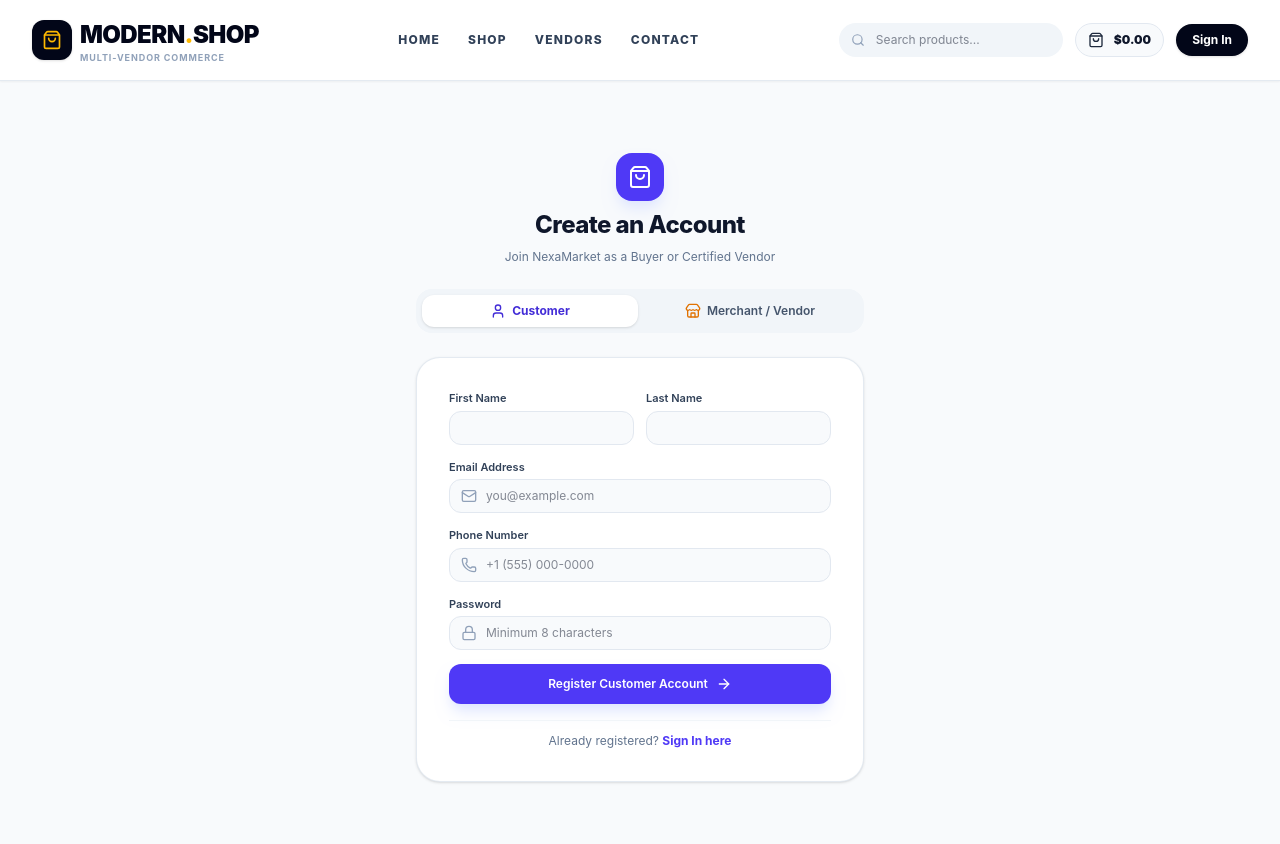
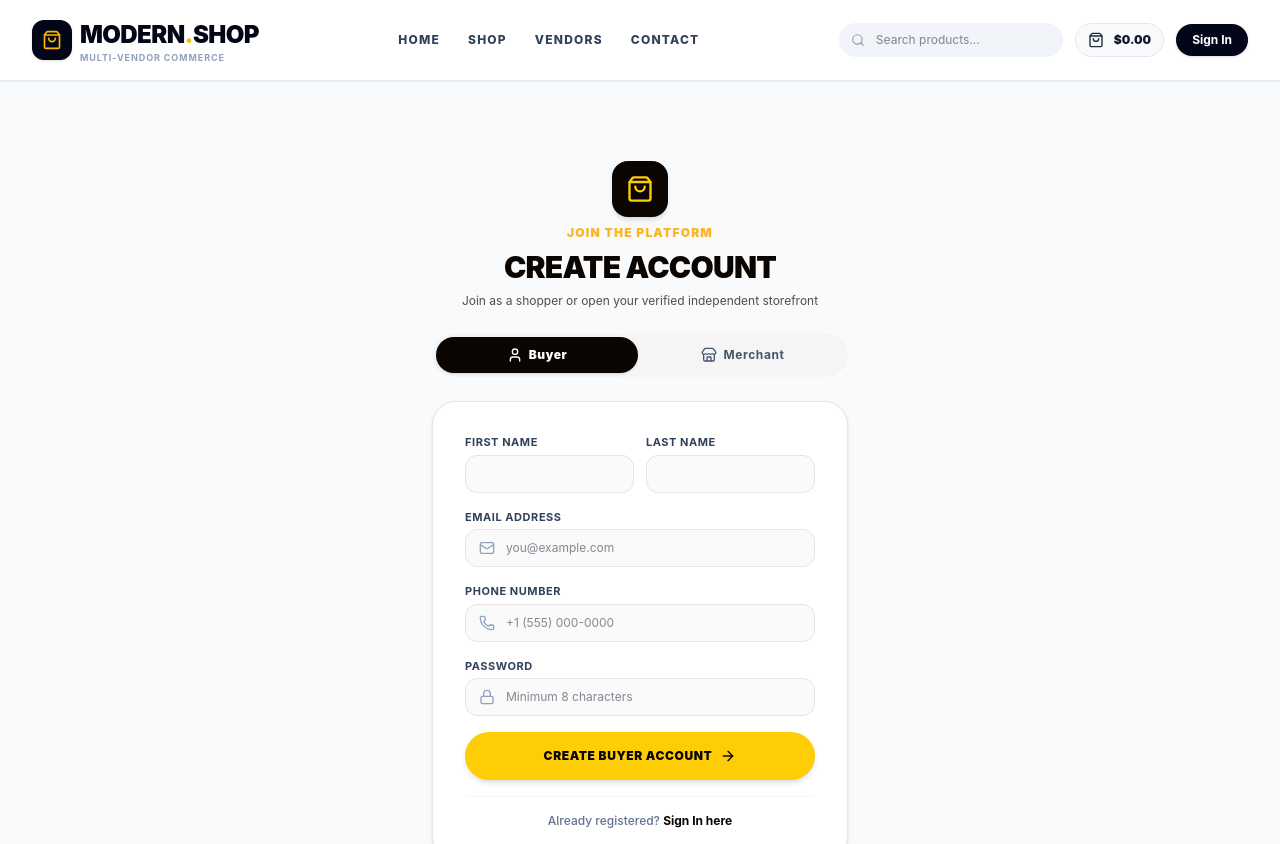
Before and after one commit to baizo7/E-Commerce_NC, a React (Vite) app in the folder frontend/: page /register in a window 1280 px wide. Shown: the top 844 px of the page. Built offline with nearby package versions, Linux system fonts and the light colour scheme; the HTML template or start-up script is replaced by a standard one.

Commit message:
style: align auth login and register pages with Blocksy Modern Shop design

```diff
--- a/frontend/src/pages/auth/LoginPage.tsx
+++ b/frontend/src/pages/auth/LoginPage.tsx
@@ -28,49 +28,50 @@ export const LoginPage: React.FC = () => {
   };
 
   return (
-    <div className="max-w-md mx-auto py-10 space-y-8">
+    <div className="max-w-md mx-auto py-12 px-4 space-y-8">
       <div className="text-center space-y-2">
-        <div className="w-12 h-12 rounded-2xl bg-indigo-600 text-white flex items-center justify-center mx-auto shadow-lg shadow-indigo-100">
-          <ShoppingBag className="w-6 h-6" />
+        <div className="w-14 h-14 rounded-2xl bg-[#0a0500] text-[#ffcd05] flex items-center justify-center mx-auto shadow-md">
+          <ShoppingBag className="w-7 h-7" />
         </div>
-        <h1 className="text-2xl font-extrabold text-slate-900 tracking-tight">Sign In to NexaMarket</h1>
-        <p className="text-xs text-slate-500">Access your customer, vendor, or administration portal</p>
+        <span className="text-xs font-black uppercase tracking-widest text-[#fcb424] block">Account Access</span>
+        <h1 className="text-3xl font-black text-[#0a0500] uppercase tracking-tight">Sign In</h1>
+        <p className="text-xs text-[#504e4a]">Access your customer profile or merchant administration</p>
       </div>
 
-      <div className="bg-white border border-slate-200/90 rounded-3xl p-6 sm:p-8 shadow-sm space-y-5">
+      <div className="bg-white border border-neutral-200/90 rounded-3xl p-6 sm:p-8 shadow-sm space-y-6">
         {error && (
-          <div className="p-3 bg-rose-50 text-rose-700 text-xs rounded-xl font-medium border border-rose-200">
+          <div className="p-3.5 bg-rose-50 text-rose-800 text-xs rounded-xl font-medium border border-rose-200">
             {error}
           </div>
         )}
 
         <form onSubmit={handleSubmit} className="space-y-4">
           <div>
-            <label className="block text-xs font-semibold text-slate-700 mb-1">Email Address</label>
+            <label className="block text-xs font-bold uppercase tracking-wider text-slate-700 mb-1.5">Email Address</label>
             <div className="relative">
-              <Mail className="absolute left-3.5 top-1/2 -translate-y-1/2 w-4 h-4 text-slate-400" />
+              <Mail className="absolute left-4 top-1/2 -translate-y-1/2 w-4 h-4 text-slate-400" />
               <input
                 type="email"
                 required
                 placeholder="you@example.com"
                 value={email}
                 onChange={(e) => setEmail(e.target.value)}
-                className="w-full pl-10 pr-4 py-2.5 text-xs bg-slate-50 border border-slate-200 rounded-xl outline-none focus:border-indigo-500 focus:bg-white transition"
+                className="w-full pl-11 pr-4 py-3 text-xs bg-neutral-50 border border-neutral-200 rounded-xl outline-none focus:border-[#0a0500] focus:bg-white transition"
               />
             </div>
           </div>
 
           <div>
-            <label className="block text-xs font-semibold text-slate-700 mb-1">Password</label>
+            <label className="block text-xs font-bold uppercase tracking-wider text-slate-700 mb-1.5">Password</label>
             <div className="relative">
-              <Lock className="absolute left-3.5 top-1/2 -translate-y-1/2 w-4 h-4 text-slate-400" />
+              <Lock className="absolute left-4 top-1/2 -translate-y-1/2 w-4 h-4 text-slate-400" />
               <input
                 type="password"
                 required
                 placeholder="••••••••"
                 value={password}
                 onChange={(e) => setPassword(e.target.value)}
-                className="w-full pl-10 pr-4 py-2.5 text-xs bg-slate-50 border border-slate-200 rounded-xl outline-none focus:border-indigo-500 focus:bg-white transition"
+                className="w-full pl-11 pr-4 py-3 text-xs bg-neutral-50 border border-neutral-200 rounded-xl outline-none focus:border-[#0a0500] focus:bg-white transition"
               />
             </div>
           </div>
@@ -78,16 +79,16 @@ export const LoginPage: React.FC = () => {
           <button
             type="submit"
             disabled={submitting}
-            className="w-full py-3 bg-indigo-600 hover:bg-indigo-700 text-white font-semibold text-xs rounded-xl shadow-lg shadow-indigo-100 flex items-center justify-center gap-2 transition disabled:opacity-50"
+            className="w-full py-4 bg-[#ffcd05] hover:bg-[#fcb424] text-[#0a0500] font-black uppercase tracking-wider text-xs rounded-full shadow-md hover:shadow-lg flex items-center justify-center gap-2 transition disabled:opacity-50"
           >
             {submitting ? 'Authenticating...' : 'Sign In'}
             <ArrowRight className="w-4 h-4" />
           </button>
         </form>
 
-        <div className="pt-4 border-t border-slate-100 text-center text-xs text-slate-500">
+        <div className="pt-4 border-t border-neutral-100 text-center text-xs text-slate-500 font-medium">
           Don't have an account yet?{' '}
-          <Link to="/register" className="font-bold text-indigo-600 hover:underline">
+          <Link to="/register" className="font-bold text-[#0a0500] hover:underline">
             Register here
           </Link>
         </div>
--- a/frontend/src/pages/auth/RegisterPage.tsx
+++ b/frontend/src/pages/auth/RegisterPage.tsx
@@ -57,140 +57,141 @@ export const RegisterPage: React.FC = () => {
   };
 
   return (
-    <div className="max-w-md mx-auto py-10 space-y-6">
+    <div className="max-w-md mx-auto py-12 px-4 space-y-6">
       <div className="text-center space-y-2">
-        <div className="w-12 h-12 rounded-2xl bg-indigo-600 text-white flex items-center justify-center mx-auto shadow-lg shadow-indigo-100">
-          <ShoppingBag className="w-6 h-6" />
+        <div className="w-14 h-14 rounded-2xl bg-[#0a0500] text-[#ffcd05] flex items-center justify-center mx-auto shadow-md">
+          <ShoppingBag className="w-7 h-7" />
         </div>
-        <h1 className="text-2xl font-extrabold text-slate-900 tracking-tight">Create an Account</h1>
-        <p className="text-xs text-slate-500">Join NexaMarket as a Buyer or Certified Vendor</p>
+        <span className="text-xs font-black uppercase tracking-widest text-[#fcb424] block">Join The Platform</span>
+        <h1 className="text-3xl font-black text-[#0a0500] uppercase tracking-tight">Create Account</h1>
+        <p className="text-xs text-[#504e4a]">Join as a shopper or open your verified independent storefront</p>
       </div>
 
       {/* Role Switcher Tabs */}
-      <div className="bg-slate-100 p-1.5 rounded-2xl grid grid-cols-2 gap-1 text-xs font-semibold">
+      <div className="bg-neutral-100 p-1 rounded-full grid grid-cols-2 gap-1 text-xs font-bold uppercase tracking-wider">
         <button
           type="button"
           onClick={() => setRole('CUSTOMER')}
-          className={`py-2 rounded-xl transition flex items-center justify-center gap-1.5 ${
-            role === 'CUSTOMER' ? 'bg-white text-indigo-700 shadow-sm font-bold' : 'text-slate-600 hover:text-slate-900'
+          className={`py-2.5 rounded-full transition flex items-center justify-center gap-1.5 ${
+            role === 'CUSTOMER' ? 'bg-[#0a0500] text-white shadow-sm font-black' : 'text-slate-600 hover:text-slate-900'
           }`}
         >
           <UserIcon className="w-4 h-4" />
-          Customer
+          Buyer
         </button>
         <button
           type="button"
           onClick={() => setRole('VENDOR')}
-          className={`py-2 rounded-xl transition flex items-center justify-center gap-1.5 ${
-            role === 'VENDOR' ? 'bg-white text-amber-700 shadow-sm font-bold' : 'text-slate-600 hover:text-slate-900'
+          className={`py-2.5 rounded-full transition flex items-center justify-center gap-1.5 ${
+            role === 'VENDOR' ? 'bg-[#ffcd05] text-[#0a0500] shadow-sm font-black' : 'text-slate-600 hover:text-slate-900'
           }`}
         >
-          <Store className="w-4 h-4 text-amber-600" />
-          Merchant / Vendor
+          <Store className="w-4 h-4" />
+          Merchant
         </button>
       </div>
 
-      <div className="bg-white border border-slate-200/90 rounded-3xl p-6 sm:p-8 shadow-sm space-y-4">
+      <div className="bg-white border border-neutral-200/90 rounded-3xl p-6 sm:p-8 shadow-sm space-y-4">
         {error && (
-          <div className="p-3 bg-rose-50 text-rose-700 text-xs rounded-xl font-medium border border-rose-200 whitespace-pre-line">
+          <div className="p-3.5 bg-rose-50 text-rose-800 text-xs rounded-xl font-medium border border-rose-200 whitespace-pre-line">
             {error}
           </div>
         )}
 
-        <form onSubmit={handleSubmit} className="space-y-3.5">
+        <form onSubmit={handleSubmit} className="space-y-4">
           <div className="grid grid-cols-2 gap-3">
             <div>
-              <label className="block text-[11px] font-semibold text-slate-700 mb-1">First Name</label>
+              <label className="block text-[11px] font-bold uppercase tracking-wider text-slate-700 mb-1">First Name</label>
               <input
                 type="text"
                 required
                 value={formData.first_name}
                 onChange={(e) => setFormData({ ...formData, first_name: e.target.value })}
-                className="w-full px-3 py-2 text-xs bg-slate-50 border border-slate-200 rounded-xl outline-none focus:border-indigo-500 focus:bg-white"
+                className="w-full px-3.5 py-2.5 text-xs bg-neutral-50 border border-neutral-200 rounded-xl outline-none focus:border-[#0a0500] focus:bg-white transition"
               />
             </div>
             <div>
-              <label className="block text-[11px] font-semibold text-slate-700 mb-1">Last Name</label>
+              <label className="block text-[11px] font-bold uppercase tracking-wider text-slate-700 mb-1">Last Name</label>
               <input
                 type="text"
                 required
                 value={formData.last_name}
                 onChange={(e) => setFormData({ ...formData, last_name: e.target.value })}
-                className="w-full px-3 py-2 text-xs bg-slate-50 border border-slate-200 rounded-xl outline-none focus:border-indigo-500 focus:bg-white"
+                className="w-full px-3.5 py-2.5 text-xs bg-neutral-50 border border-neutral-200 rounded-xl outline-none focus:border-[#0a0500] focus:bg-white transition"
               />
             </div>
           </div>
 
           <div>
-            <label className="block text-[11px] font-semibold text-slate-700 mb-1">Email Address</label>
+            <label className="block text-[11px] font-bold uppercase tracking-wider text-slate-700 mb-1">Email Address</label>
             <div className="relative">
-              <Mail className="absolute left-3 top-1/2 -translate-y-1/2 w-4 h-4 text-slate-400" />
+              <Mail className="absolute left-3.5 top-1/2 -translate-y-1/2 w-4 h-4 text-slate-400" />
               <input
                 type="email"
                 required
                 placeholder="you@example.com"
                 value={formData.email}
                 onChange={(e) => setFormData({ ...formData, email: e.target.value })}
-                className="w-full pl-9 pr-3 py-2 text-xs bg-slate-50 border border-slate-200 rounded-xl outline-none focus:border-indigo-500 focus:bg-white"
+                className="w-full pl-10 pr-3.5 py-2.5 text-xs bg-neutral-50 border border-neutral-200 rounded-xl outline-none focus:border-[#0a0500] focus:bg-white transition"
               />
             </div>
           </div>
 
           <div>
-            <label className="block text-[11px] font-semibold text-slate-700 mb-1">Phone Number</label>
+            <label className="block text-[11px] font-bold uppercase tracking-wider text-slate-700 mb-1">Phone Number</label>
             <div className="relative">
-              <Phone className="absolute left-3 top-1/2 -translate-y-1/2 w-4 h-4 text-slate-400" />
+              <Phone className="absolute left-3.5 top-1/2 -translate-y-1/2 w-4 h-4 text-slate-400" />
               <input
                 type="tel"
                 placeholder="+1 (555) 000-0000"
                 value={formData.phone}
                 onChange={(e) => setFormData({ ...formData, phone: e.target.value })}
-                className="w-full pl-9 pr-3 py-2 text-xs bg-slate-50 border border-slate-200 rounded-xl outline-none focus:border-indigo-500 focus:bg-white"
+                className="w-full pl-10 pr-3.5 py-2.5 text-xs bg-neutral-50 border border-neutral-200 rounded-xl outline-none focus:border-[#0a0500] focus:bg-white transition"
               />
             </div>
           </div>
 
           <div>
-            <label className="block text-[11px] font-semibold text-slate-700 mb-1">Password</label>
+            <label className="block text-[11px] font-bold uppercase tracking-wider text-slate-700 mb-1">Password</label>
             <div className="relative">
-              <Lock className="absolute left-3 top-1/2 -translate-y-1/2 w-4 h-4 text-slate-400" />
+              <Lock className="absolute left-3.5 top-1/2 -translate-y-1/2 w-4 h-4 text-slate-400" />
               <input
                 type="password"
                 required
                 placeholder="Minimum 8 characters"
                 value={formData.password}
                 onChange={(e) => setFormData({ ...formData, password: e.target.value })}
-                className="w-full pl-9 pr-3 py-2 text-xs bg-slate-50 border border-slate-200 rounded-xl outline-none focus:border-indigo-500 focus:bg-white"
+                className="w-full pl-10 pr-3.5 py-2.5 text-xs bg-neutral-50 border border-neutral-200 rounded-xl outline-none focus:border-[#0a0500] focus:bg-white transition"
               />
             </div>
           </div>
 
           {/* Conditional Vendor Profile Information */}
           {role === 'VENDOR' && (
-            <div className="pt-3 border-t border-slate-100 space-y-3">
+            <div className="pt-4 border-t border-neutral-100 space-y-3.5">
               <div>
-                <label className="block text-[11px] font-semibold text-amber-900 mb-1">Store / Brand Name</label>
+                <label className="block text-[11px] font-bold uppercase tracking-wider text-[#0a0500] mb-1">Store / Brand Name</label>
                 <div className="relative">
-                  <Store className="absolute left-3 top-1/2 -translate-y-1/2 w-4 h-4 text-slate-400" />
+                  <Store className="absolute left-3.5 top-1/2 -translate-y-1/2 w-4 h-4 text-slate-400" />
                   <input
                     type="text"
                     required={role === 'VENDOR'}
                     placeholder="e.g. Apex Artisanal Studios"
                     value={formData.store_name}
                     onChange={(e) => setFormData({ ...formData, store_name: e.target.value })}
-                    className="w-full pl-9 pr-3 py-2 text-xs bg-amber-50/40 border border-amber-200 rounded-xl outline-none focus:border-amber-500 focus:bg-white font-semibold"
+                    className="w-full pl-10 pr-3.5 py-2.5 text-xs bg-amber-50/50 border border-amber-200 rounded-xl outline-none focus:border-[#0a0500] focus:bg-white font-bold transition"
                   />
                 </div>
               </div>
 
               <div>
-                <label className="block text-[11px] font-semibold text-slate-700 mb-1">Store Description & Specialties</label>
+                <label className="block text-[11px] font-bold uppercase tracking-wider text-slate-700 mb-1">Store Description & Specialties</label>
                 <textarea
                   rows={2}
                   placeholder="Describe your craft, brand history, or fulfillment capabilities..."
                   value={formData.store_description}
                   onChange={(e) => setFormData({ ...formData, store_description: e.target.value })}
-                  className="w-full px-3 py-2 text-xs bg-slate-50 border border-slate-200 rounded-xl outline-none focus:border-indigo-500 focus:bg-white"
+                  className="w-full px-3.5 py-2 text-xs bg-neutral-50 border border-neutral-200 rounded-xl outline-none focus:border-[#0a0500] focus:bg-white transition resize-none"
                 ></textarea>
               </div>
             </div>
@@ -199,16 +200,16 @@ export const RegisterPage: React.FC = () => {
           <button
             type="submit"
             disabled={submitting}
-            className="w-full py-3 bg-indigo-600 hover:bg-indigo-700 text-white font-semibold text-xs rounded-xl shadow-lg shadow-indigo-100 flex items-center justify-center gap-2 transition disabled:opacity-50 mt-2"
+            className="w-full py-4 bg-[#ffcd05] hover:bg-[#fcb424] text-[#0a0500] font-black uppercase tracking-wider text-xs rounded-full shadow-md hover:shadow-lg flex items-center justify-center gap-2 transition disabled:opacity-50 mt-4"
           >
-            {submitting ? 'Creating Account...' : role === 'VENDOR' ? 'Register Store & Open Shop' : 'Register Customer Account'}
+            {submitting ? 'Creating Account...' : role === 'VENDOR' ? 'Register Store & Open Shop' : 'Create Buyer Account'}
             <ArrowRight className="w-4 h-4" />
           </button>
         </form>
 
-        <div className="pt-3 border-t border-slate-100 text-center text-xs text-slate-500">
+        <div className="pt-4 border-t border-neutral-100 text-center text-xs text-slate-500 font-medium">
           Already registered?{' '}
-          <Link to="/login" className="font-bold text-indigo-600 hover:underline">
+          <Link to="/login" className="font-bold text-[#0a0500] hover:underline">
             Sign In here
           </Link>
         </div>
```
